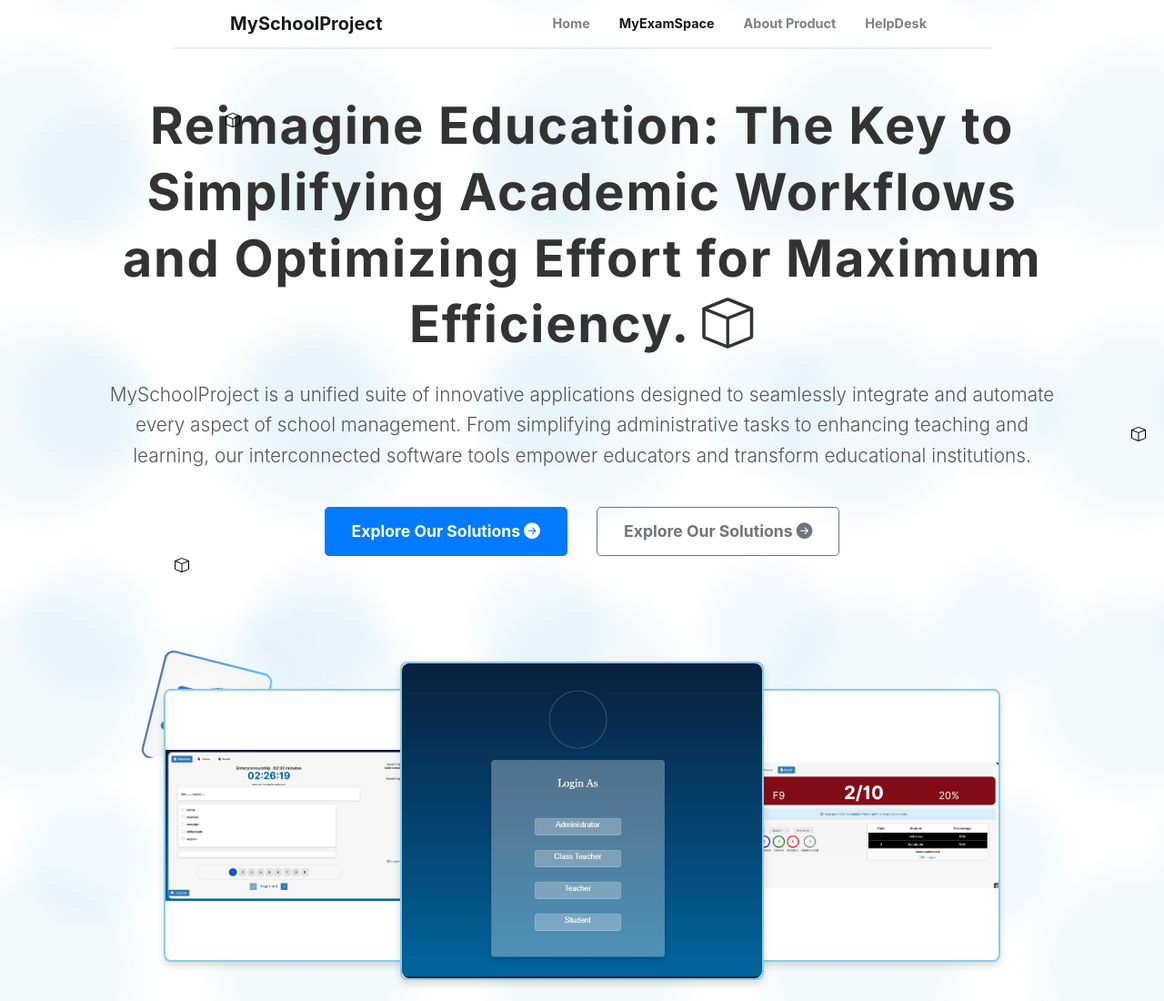
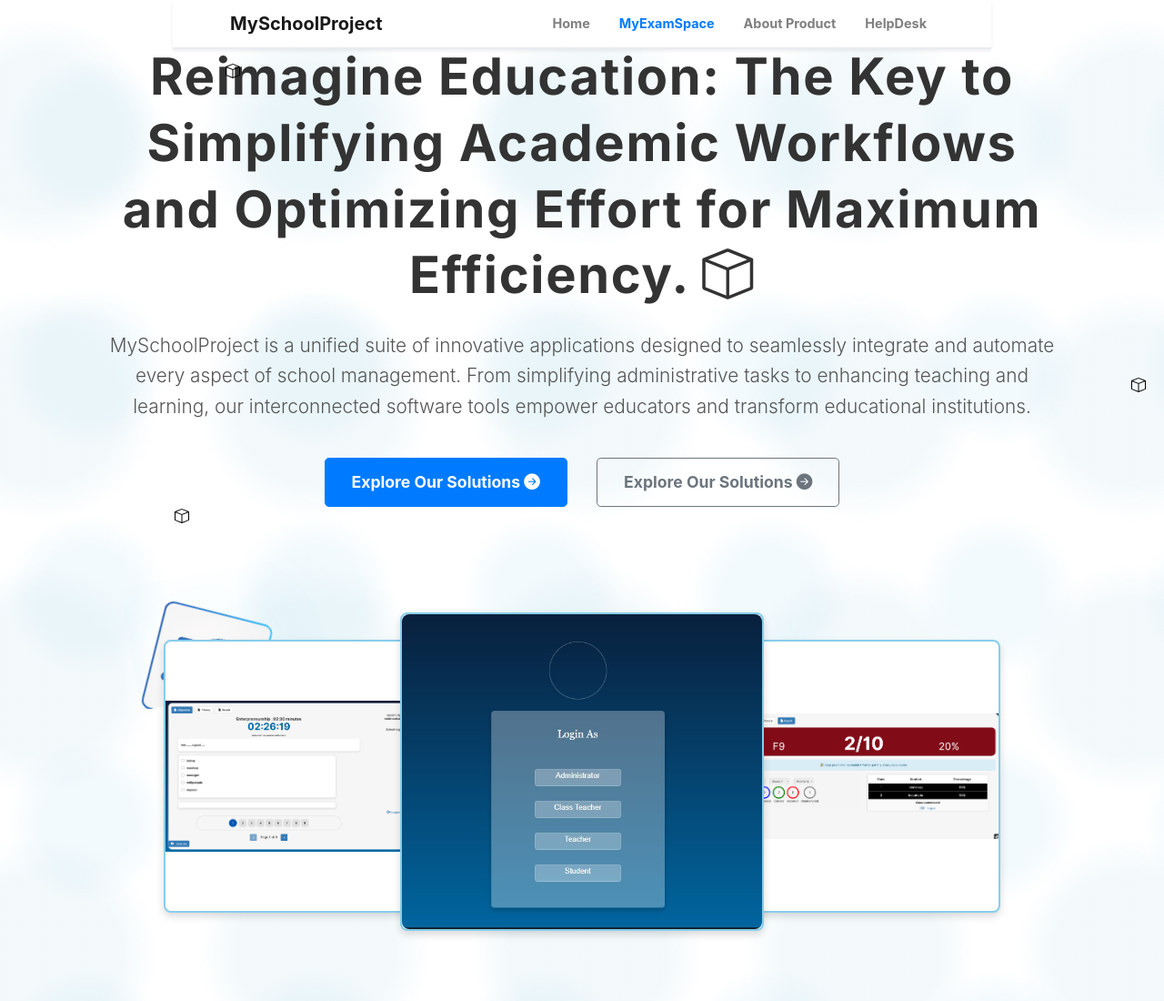
Before and after one commit to CODEPAGEHERE/myschoolproject, a plain HTML site: page myexamspace.html in a window 1280 px wide. Shown: the top 1100 px of the page at 91% size. Drawn offline with nearby package versions, Linux system fonts and the light colour scheme; files whose address does not match are found by name.

Commit message:
mobile drop header option

```diff
--- a/Css/style.css
+++ b/Css/style.css
@@ -97,6 +97,22 @@ header {
 .navbar-toggler {
     display: none !important;
 }
+.navbar-nav .nav-link {
+  padding-right: 1rem;
+  padding-left: 1rem;
+  color: #333;
+  transition: color 0.3s ease;
+}
+
+.navbar-nav .nav-link:hover {
+  color: #007bff;
+}
+
+.navbar-nav .active .nav-link {
+  color: #007bff;
+  font-weight: bold;
+}
+
 
 
 /* --- Mobile Styles (Below 992px) --- */
--- a/myexamspace.html
+++ b/myexamspace.html
@@ -13,7 +13,7 @@
 	 <link rel="icon" href="img/xfavicon.ico" type="image/x-icon">
 </head>
 <body>
-   <header class="py-3">
+   <header class="py-3 fixed-top bg-white shadow-sm">
   <div class="container">
     <nav class="navbar navbar-expand-lg navbar-light">
       <a class="navbar-brand" href="/">
@@ -21,20 +21,20 @@
         <span class="brand"></span>
       </a>
 
-      <!-- Mobile Toggle Button -->
-      <button class="navbar-toggler" type="button" data-bs-toggle="collapse" data-bs-target="#navbarNav"
+      <!-- Mobile toggle button -->
+      <button class="navbar-toggler" type="button" data-toggle="collapse" data-target="#navbarNav"
         aria-controls="navbarNav" aria-expanded="false" aria-label="Toggle navigation">
         <span class="navbar-toggler-icon"></span>
       </button>
 
-      <!-- Collapsible Menu -->
+      <!-- Navigation links -->
       <div class="collapse navbar-collapse justify-content-end" id="navbarNav">
         <ul class="navbar-nav">
           <li class="nav-item">
-            <a class="nav-link" href="/">Home</a>
+            <a class="nav-link" href="index.html">Home</a>
           </li>
           <li class="nav-item active">
-            <a class="nav-link" href="myexamspace.html">MyExamSpace</a>
+            <a class="nav-link font-weight-bold text-primary" href="myexamspace.html">MyExamSpace</a>
           </li>
           <li class="nav-item">
             <a class="nav-link" href="about.html">About Product</a>
@@ -47,6 +47,7 @@
     </nav>
   </div>
 </header>
+
 
 
     <section class="hero py-5">
```
